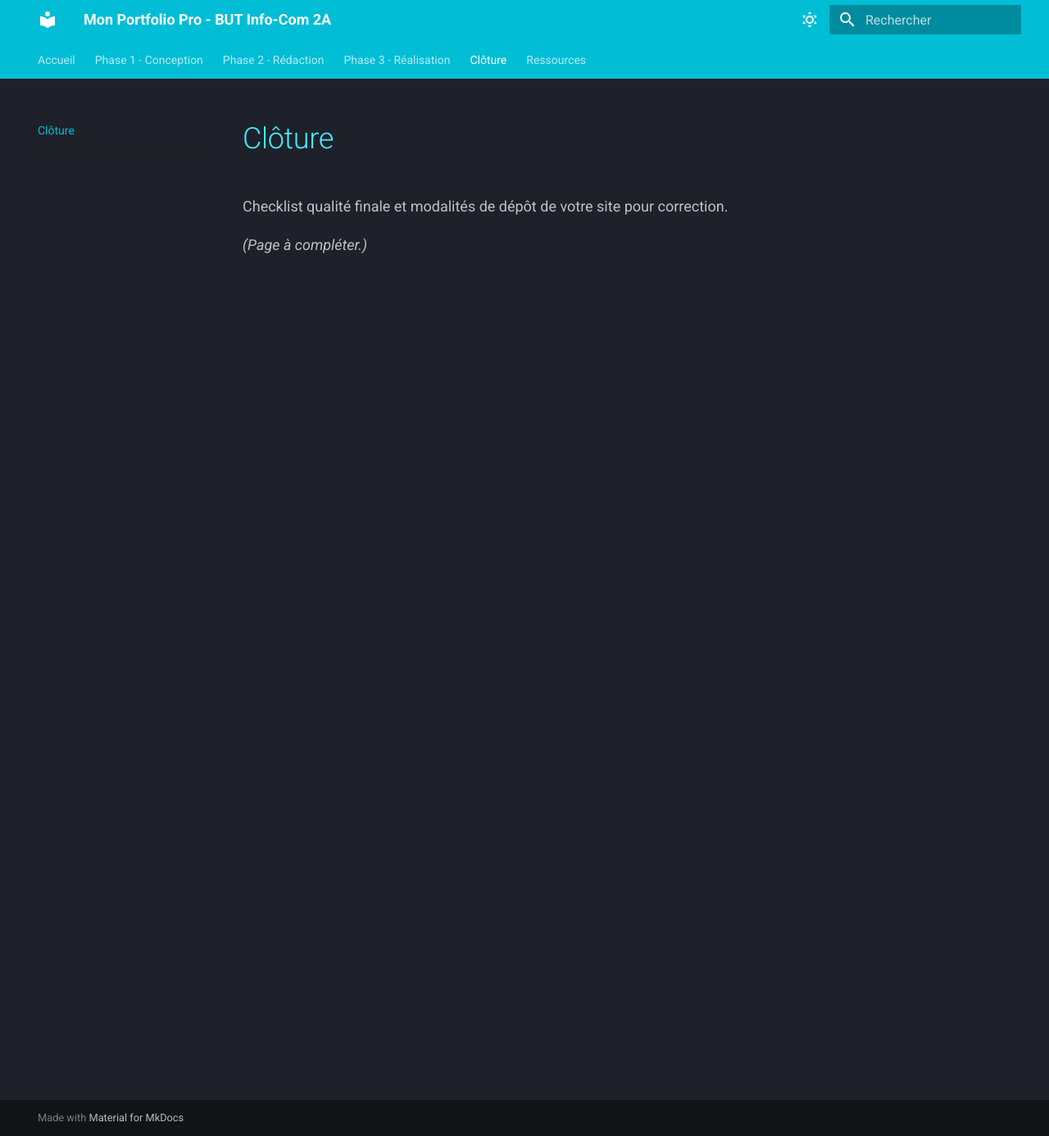
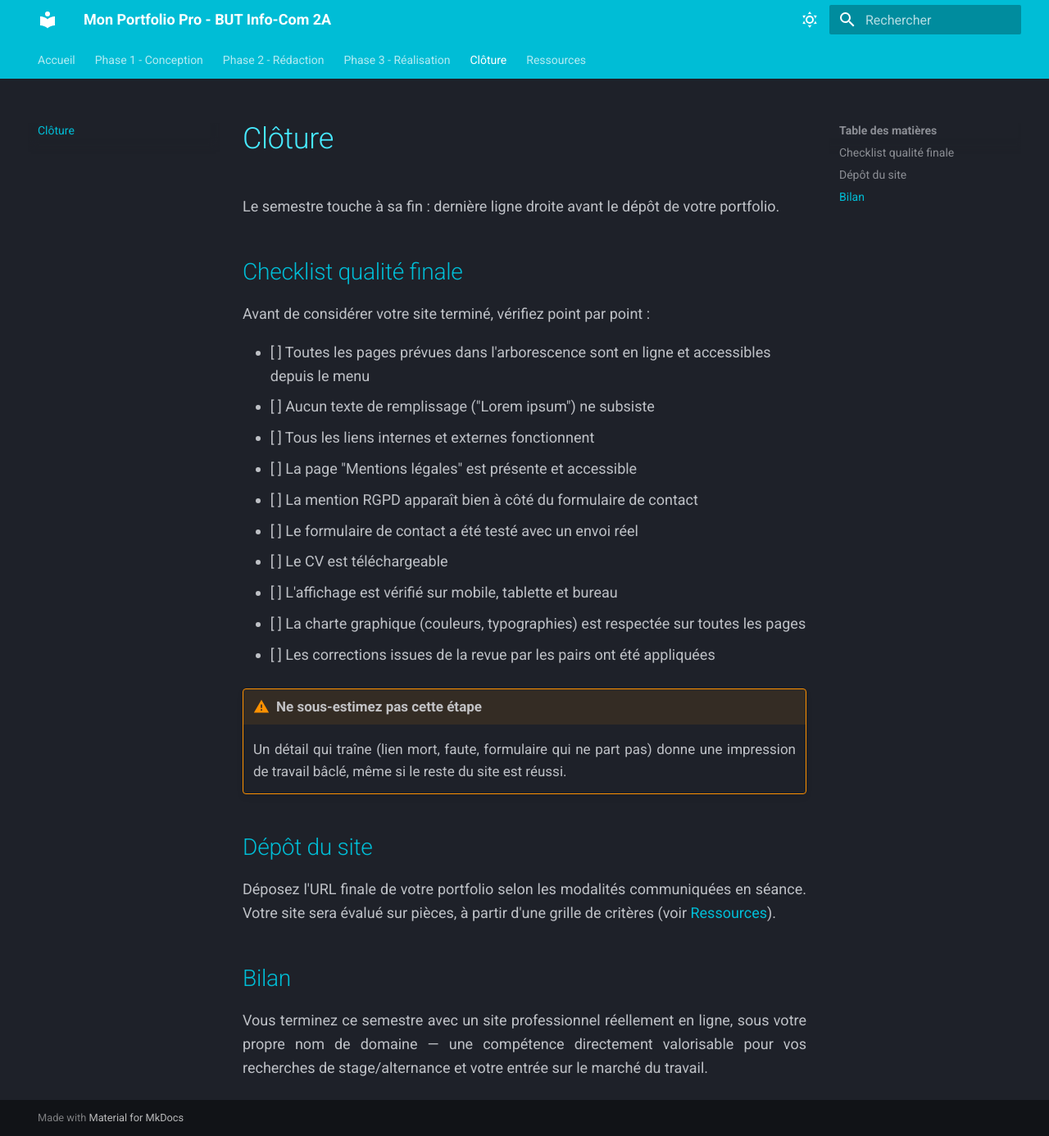
Before and after one commit to davidtrannoy-umlp/2a-portfolio, an MkDocs documentation site: the page built from docs/04-cloture/index.md, in a window 1280 px wide and 1386 px high. Shown: the whole window at 82% size. Built offline with MkDocs 1.6.1 and Material for MkDocs 9.7.7, drawn with Linux system fonts in a browser that asks for light colours.

Commit message:
Rédaction de la page Clôture et ajout de l'alerte sur l'usage de l'IA dans Ressources

```diff
--- a/docs/04-cloture/index.md
+++ b/docs/04-cloture/index.md
@@ -1,5 +1,29 @@
 # Clôture
 
-Checklist qualité finale et modalités de dépôt de votre site pour correction.
+Le semestre touche à sa fin : dernière ligne droite avant le dépôt de votre portfolio.
 
-*(Page à compléter.)*
+## Checklist qualité finale
+
+Avant de considérer votre site terminé, vérifiez point par point :
+
+- [ ] Toutes les pages prévues dans l'arborescence sont en ligne et accessibles depuis le menu
+- [ ] Aucun texte de remplissage ("Lorem ipsum") ne subsiste
+- [ ] Tous les liens internes et externes fonctionnent
+- [ ] La page "Mentions légales" est présente et accessible
+- [ ] La mention RGPD apparaît bien à côté du formulaire de contact
+- [ ] Le formulaire de contact a été testé avec un envoi réel
+- [ ] Le CV est téléchargeable
+- [ ] L'affichage est vérifié sur mobile, tablette et bureau
+- [ ] La charte graphique (couleurs, typographies) est respectée sur toutes les pages
+- [ ] Les corrections issues de la revue par les pairs ont été appliquées
+
+!!! warning "Ne sous-estimez pas cette étape"
+    Un détail qui traîne (lien mort, faute, formulaire qui ne part pas) donne une impression de travail bâclé, même si le reste du site est réussi.
+
+## Dépôt du site
+
+Déposez l'URL finale de votre portfolio selon les modalités communiquées en séance. Votre site sera évalué sur pièces, à partir d'une grille de critères (voir [Ressources](../ressources/index.md)).
+
+## Bilan
+
+Vous terminez ce semestre avec un site professionnel réellement en ligne, sous votre propre nom de domaine — une compétence directement valorisable pour vos recherches de stage/alternance et votre entrée sur le marché du travail.
```
Also changed, not shown: docs/ressources/index.md (+12 -0 lines).
